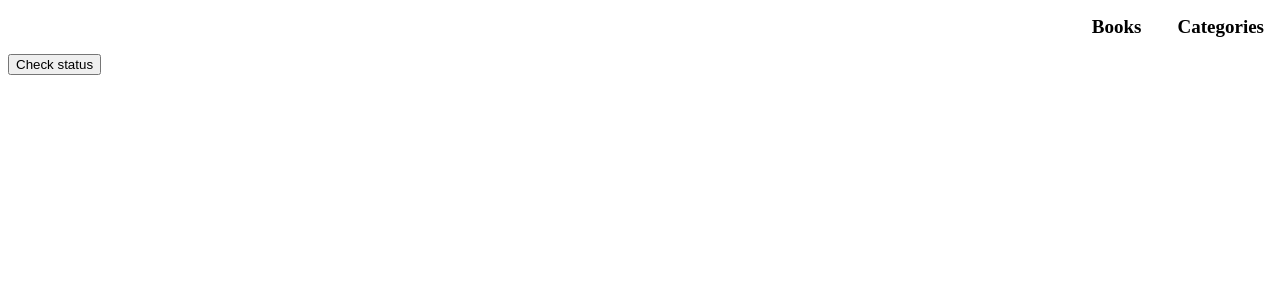
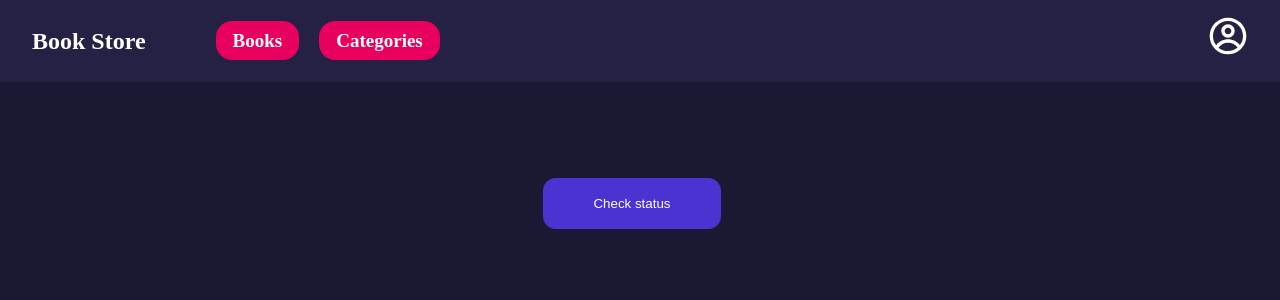
Before and after one commit to Zainab-Alzubair/bookstore-react, a React (Create React App) app: page /categories in a window 1280 px wide. Shown: the top 300 px of the page. Built offline with nearby package versions, Linux system fonts and the light colour scheme.

Commit message:
Add style

```diff
--- a/package.json
+++ b/package.json
@@ -10,7 +10,9 @@
     "axios": "^1.2.1",
     "prop-types": "^15.8.1",
     "react": "^18.2.0",
+    "react-circular-progressbar": "^2.1.0",
     "react-dom": "^18.2.0",
+    "react-icons": "^4.7.1",
     "react-redux": "^8.0.5",
     "react-router-dom": "^6.4.5",
     "react-scripts": "5.0.1",
--- a/src/App.css
+++ b/src/App.css
@@ -1,12 +1,29 @@
+* {
+  margin: 0;
+  padding: 0;
+}
+
+#root {
+  background-color: #1b1834;
+}
 
 .navItem {
   text-decoration: none;
-  color: black;
+  color: white;
   font-weight: 700;
   font-size: 19px;
-  background-color: transparent;
-  border-radius: 0.8rem;
-  padding: 0.5rem;
+  border-radius: 1rem;
+  background-color: #e7005e;
+  height: 70px;
+  width: max-content;
+  padding: 0.5rem 1rem;
+  border: 1px solid transparent;
+}
+
+.navItem:hover {
+  color: white;
+  border: 1px solid #585fa2;
+  background-color: #242145;
 }
 
 .navList {
@@ -14,16 +31,49 @@
   display: flex;
   justify-content: flex-end;
   gap: 20px;
-  color: black;
+  color: white;
 }
 
 .nav-bar {
   display: flex;
   justify-content: space-between;
   align-items: center;
-  padding: 0 2rem;
-  color: black;
-  background-color: #ecebf0;
+  padding: 1rem  2rem;
+  color: white;
+  background-color: #242145;
+}
+
+.left-bar {
+  display: flex;
+  gap: 70px;
+  align-items: center;
+}
+
+.profile-icom {
+  font-size: 40px;
+}
+
+.header-wrap {
+  background: linear-gradient(269.52deg, #ec008c 0, #f15b2a 98.86%);
+  height: 80px;
+  margin: 2rem 8rem;
+  border-radius: 1rem;
+}
+
+.header {
+  background-image: url(https://www.pluralsight.com/etc.clientlibs/pluralsight/clientlibs/clientlib-main/resources/images/course/dots.png);
+  display: flex;
+  justify-content: center;
+  align-items: center;
+  color: white;
+  height: 80px;
+  margin: 2rem 8rem;
+  border-radius: 1rem;
+  font-size: 20px;
+}
+
+.headline {
+  display: flex;
 }
 
 .status-btn {
@@ -33,16 +83,26 @@
   cursor: pointer;
 }
 
+.book-list {
+  margin: 0 2rem;
+  background-color: #1b1834;
+  overflow: hidden;
+}
+
 .formtWrap {
   display: flex;
   flex-direction: column;
   gap: 30px;
   align-items: center;
   justify-content: center;
-  border: 1px solid gray;
-  width: 50%;
+  border: 1px solid #585fa2;
+  width: 80%;
   margin: 2rem auto;
   padding: 2rem;
+  background-image: url(https://www.pluralsight.com/etc.clientlibs/pluralsight/clientlibs/clientlib-main/resources/images/course/dots.png);
+  color: white;
+  border-radius: 0.5rem;
+  font-size: larger;
 }
 
 .form {
@@ -52,7 +112,21 @@
 }
 
 input {
-  height: 20px;
+  padding: 0.5rem;
+  border-radius: 1rem;
+}
+
+.book-container {
+  display: flex;
+  color: white;
+  justify-content: space-around;
+  align-items: center;
+  border: 1px solid #585fa2;
+  border-radius: 1rem;
+  padding: 1rem;
+  margin-bottom: 1rem;
+  font-family: Verdana, Geneva, Tahoma, sans-serif;
+  background-color: #242145;
 }
 
 .book-item {
@@ -61,7 +135,84 @@ input {
 
 .book {
   display: flex;
-  gap: 40px;
+  flex-direction: column;
+  gap: 10px;
+  justify-content: flex-start;
+  width: 30%;
+  line-height: 2rem;
+}
+
+.category {
+  color: silver;
+}
+
+.progress-container {
+  width: 100px;
+  height: 100px;
+  font-size: 1px;
+  border-right: 2px solid #585fa2;
+  padding-right: 2.7rem;
+}
+
+button {
+  padding: 0.4rem 0.8rem;
+  border-radius: 0.8rem;
+  margin-right: 1rem;
+  background-color: #4a33d1;
+  color: white;
+  border: 2px solid transparent;
+  transition: 0.4s ease-in-out 0s;
+}
+
+.submit-btn {
+  padding: 0.4rem 0.8rem;
+  border-radius: 0.8rem;
+  margin-right: 1rem;
+  background-color: #e7005e;
+  color: white;
+  border: 2px solid transparent;
+}
+
+button:hover {
+  background-color: transparent;
+  border: 2px solid #585fa2;
+  transform: scale(1.25);
+}
+
+.submit-btn:hover {
+  background-color: transparent;
+  border: 2px solid #585fa2;
+}
+
+.chapter-container {
+  line-height: 2rem;
+}
+
+.chapter {
+  padding-bottom: 15px;
+}
+
+.categ-wrap {
+  height: 100vh;
+  background-color: #1b1834;
+  display: flex;
+  flex-direction: column;
+  justify-content: flex-start;
   align-items: center;
-  justify-content: center;
+  color: white;
+  margin-top: 6rem;
 }
+
+.categ-text {
+  margin-top: 2rem;
+  font-family: Verdana, Geneva, Tahoma, sans-serif;
+}
+
+.categ-btn {
+  padding: 1rem 3rem;
+  border-radius: 0.8rem;
+  margin-right: 1rem;
+  background-color: #4a33d1;
+  color: white;
+  border: 2px solid transparent;
+}
--- a/src/components/AddBook.js
+++ b/src/components/AddBook.js
@@ -49,7 +49,7 @@ const AddBook = () => {
           onChange={(e) => inputValue(e)}
           required
         />
-        <button type="submit">Add Book</button>
+        <button className="submit-btn" type="submit">Add Book</button>
       </form>
     </div>
   );
--- a/src/components/Book.js
+++ b/src/components/Book.js
@@ -1,30 +1,31 @@
 /* eslint-disable react/prop-types */
 import { useDispatch } from 'react-redux';
+import { CircularProgressbar } from 'react-circular-progressbar';
 import { removeBook } from '../redux/books/books';
+import 'react-circular-progressbar/dist/styles.css';
 
 const Book = ({
   title, author, id, category,
 }) => {
   const dispatch = useDispatch();
-
+  const percentage = 66;
   return (
-    <div>
+    <div className="book-container">
       <div className="book">
+        <div className="book-details">
+          <h4 className="category">
+            {category}
+          </h4>
           <h2>
             {' '}
-          Title:
             {title}
           </h2>
           <p>
             {' '}
-          Author:
             {author}
           </p>
-        <h4>
-          Category:
-          {category}
-        </h4>
-        <div>
+        </div>
+        <div className="action-btn">
           <button
             type="button"
             onClick={() => dispatch(removeBook(id))}
@@ -39,6 +40,18 @@ const Book = ({
           </button>
         </div>
       </div>
+      <div className="progress-container">
+        <CircularProgressbar value={percentage} text={`${percentage}%`} />
+        ;
+      </div>
+      <div className="divider" />
+      <div className="chapter-container">
+        <div className="current-chapter">Current Chapter</div>
+        <div className="chapter">Chapter 20</div>
+        <button type="button" className="update-progress-button">
+          Update Progress
+        </button>
+      </div>
 
     </div>
   );
--- a/src/components/BookList.js
+++ b/src/components/BookList.js
@@ -1,5 +1,6 @@
 import { useEffect } from 'react';
 import { useSelector, useDispatch } from 'react-redux';
+import { HiOutlineBookOpen } from 'react-icons/hi';
 import AddBook from './AddBook';
 import Book from './Book';
 import { loadBooks } from '../redux/books/books';
@@ -13,7 +14,19 @@ const BookList = () => {
   }, [dispatch]);
 
   return (
-    <div>
+    <div className="book-list">
+      <div className="header-wrap">
+        <div className="header">
+          <h1 className="headline">
+            <HiOutlineBookOpen />
+            {' '}
+            Books Library
+            {' '}
+            <HiOutlineBookOpen />
+            {' '}
+          </h1>
+        </div>
+      </div>
       {Object.keys(books).map((id) => (
         <Book
           key={id}
--- a/src/components/Categories.js
+++ b/src/components/Categories.js
@@ -7,8 +7,10 @@ const Categories = () => {
   const dispatch = useDispatch();
 
   return (
-    <>
+    <div className="categ-wrap">
+      <div>
         <button
+          className="categ-btn"
           type="button"
           onClick={() => {
             dispatch(statusCheck());
@@ -16,8 +18,12 @@ const Categories = () => {
         >
           Check status
         </button>
-      <h1>{status}</h1>
-    </>
+        <h1 className="categ-text">
+          {status}
+          {' '}
+        </h1>
+      </div>
+    </div>
   );
 };
 
--- a/src/components/Navbar.js
+++ b/src/components/Navbar.js
@@ -1,5 +1,6 @@
 import React from 'react';
 import { NavLink } from 'react-router-dom';
+import { CgProfile } from 'react-icons/cg';
 
 const NavBar = () => {
   const links = [
@@ -15,7 +16,9 @@ const NavBar = () => {
     },
   ];
   return (
-    <nav className="navBar">
+    <nav className="nav-bar">
+      <div className="left-bar">
+        <h2>Book Store</h2>
         <ul className="navList">
           {links.map((link) => (
             <li key={link.id}>
@@ -26,6 +29,10 @@ const NavBar = () => {
             </li>
           ))}
         </ul>
+      </div>
+      <div className="profile-icom">
+        <CgProfile />
+      </div>
     </nav>
   );
 };
--- a/src/redux/categories/categories.js
+++ b/src/redux/categories/categories.js
@@ -1,3 +1,5 @@
+import { IoIosConstruct } from 'react-icons/io';
+
 const STATUS_CHECKER = 'booklist/books/STATUS_CHECKER';
 
 const categories = [];
@@ -5,7 +7,15 @@ const categories = [];
 const categoriesReducer = (state = categories, action) => {
   switch (action.type) {
     case STATUS_CHECKER:
-      return 'Under construction';
+      return (
+        <h3>
+          <IoIosConstruct />
+          {' '}
+          Under construction
+          {' '}
+          <IoIosConstruct />
+        </h3>
+      );
     default:
       return state;
   }
```
Also changed, not shown: 1 other file (tests, documents, lock files or other folders). Lines whose indentation alone changed are shown as unchanged.
